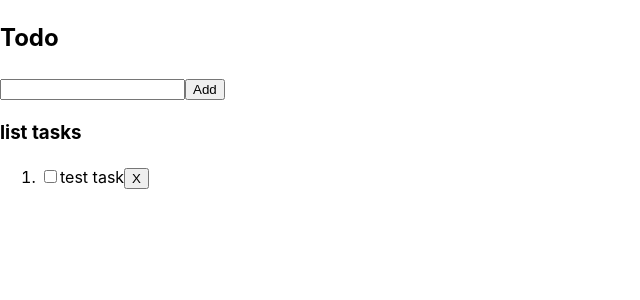
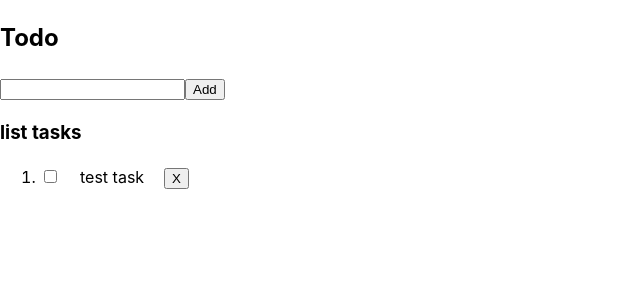
Before and after one commit to DimPack/toDoListReact, a React (Vite) app: page / in a window 1280 px wide. Shown: the top 300 px of the page, without its empty margins (0-640 px from the left). Built offline with nearby package versions, Linux system fonts and the light colour scheme.

Commit message:
add spanClasses

```diff
--- /dev/null
+++ b/src/components/Task/Task.module.scss
@@ -0,0 +1,7 @@
+.content {
+    padding: 0 20px;
+}
+.is-done {
+    text-decoration: line-through;
+    color: #777;
+}
--- a/src/components/Task/index.jsx
+++ b/src/components/Task/index.jsx
@@ -1,16 +1,20 @@
 import { PropTypes } from "prop-types";
+import cx from "classnames";
+import styles from './Task.module.scss'
 
 const Task = (props) => {
   const {
     task: { id, content, isDone },
     setIsDone,
-    deleteTask
+    deleteTask,
   } = props;
+
+  const spanClasses = cx(styles.content, {[styles['is-done']]: isDone })
 
   return (
     <li>
       <input type="checkbox" checked={isDone} onChange={() => setIsDone(id)} />
-      <span>{content}</span>
+      <span className={spanClasses}>{content}</span>
       <button onClick={() => deleteTask(id)}>X</button>
     </li>
   );
--- a/src/hooks/useToDo.js
+++ b/src/hooks/useToDo.js
@@ -15,7 +15,7 @@ const useTodo = (initialTasks) => {
 
   const setIsDone = (id) => {
     const newTasks = tasks.map((task) =>
-      task.id === id ? { ...task, isDone: true } : task
+      task.id === id ? { ...task, isDone: !task.isDone } : task
     );
     setTasks(newTasks);
   };
```
